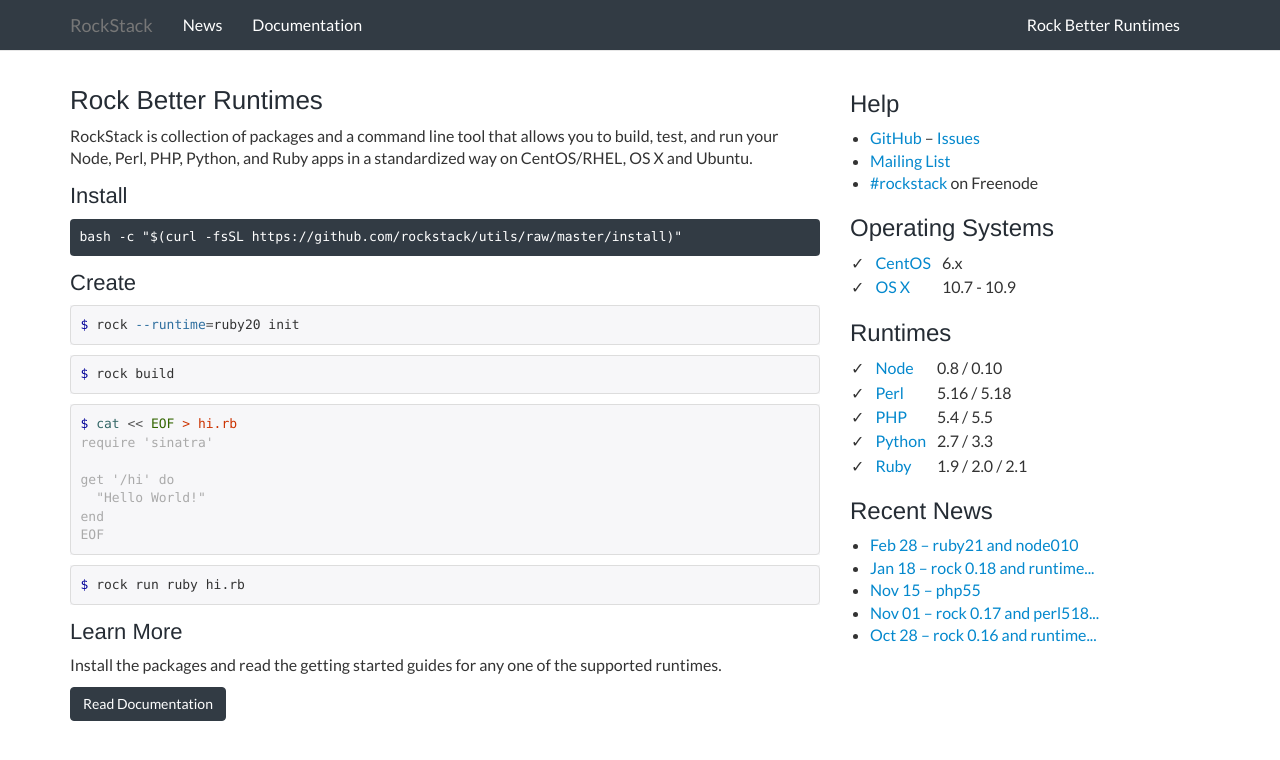
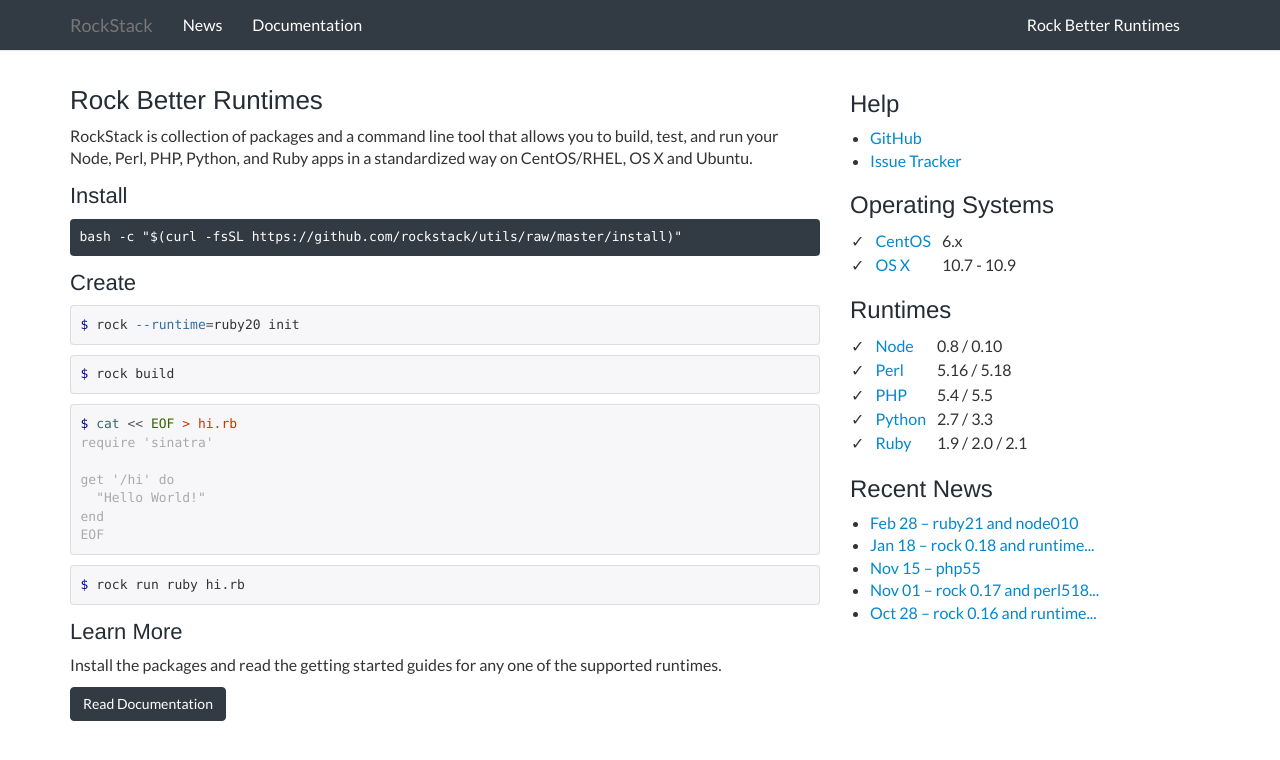
Before and after one commit to silas/rock, a Jekyll site: the page built from index.html, in a window 1280 px wide. Shown: the top 760 px of the page. Built offline with Jekyll 4.4.1, drawn with Linux system fonts in a browser that asks for light colours; Markdown is read by kramdown in place of the engine named in the settings; the list of posts is cut into pages by our own code.

Commit message:
Remove links to google groups / freenode

```diff
--- a/index.html
+++ b/index.html
@@ -36,9 +36,8 @@
     <h3>Help</h3>
 
     <ul class="sidebar">
-      <li><a href="https://github.com/rockstack">GitHub</a> &ndash; <a href="https://github.com/rockstack/rock/issues?state=open">Issues</a></li>
-      <li><a href="http://groups.google.com/group/rockstack">Mailing List</a></li>
-      <li><a href="http://webchat.freenode.net/?channels=rockstack&uio=d4">#rockstack</a> on Freenode</li>
+      <li><a href="https://github.com/rockstack">GitHub</a></li>
+      <li><a href="https://github.com/rockstack/rock/issues?state=open">Issue Tracker</a></li>
     </ul>
 
     <h3>Operating Systems</h3>
```
